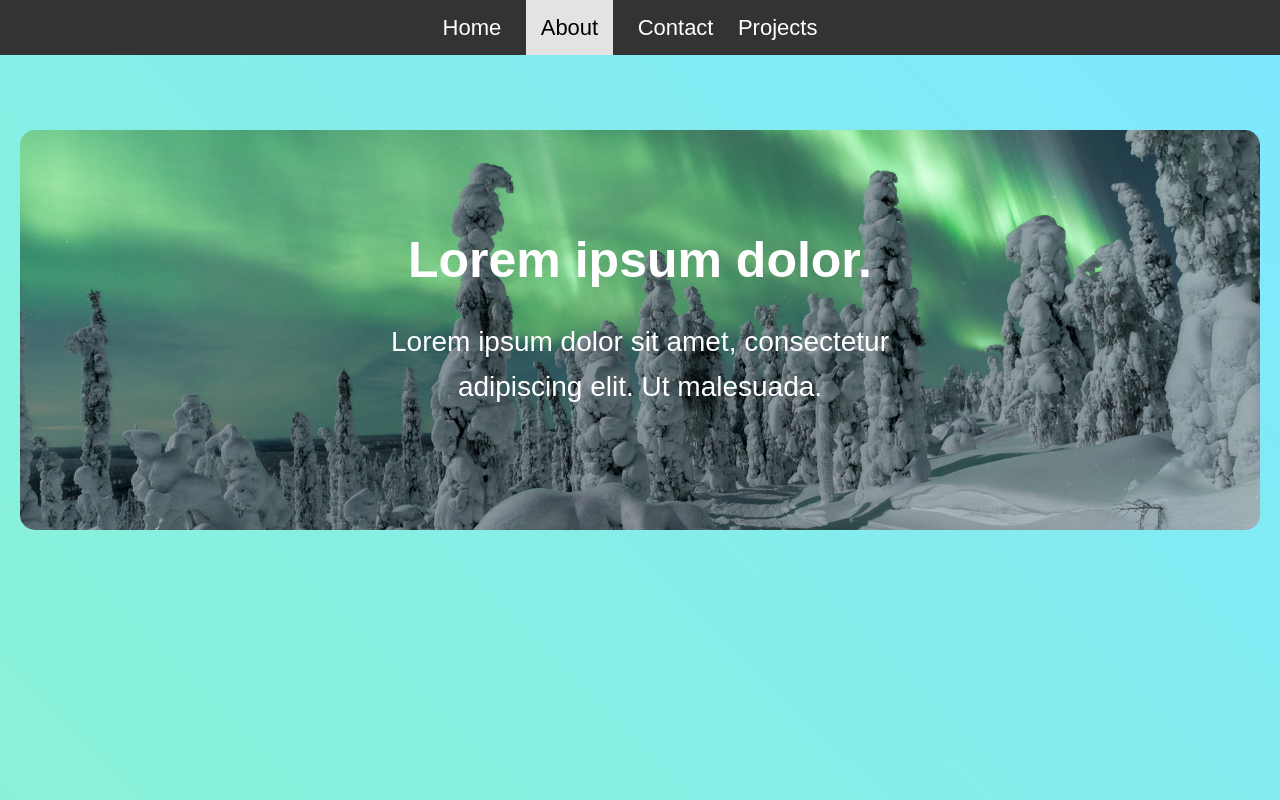
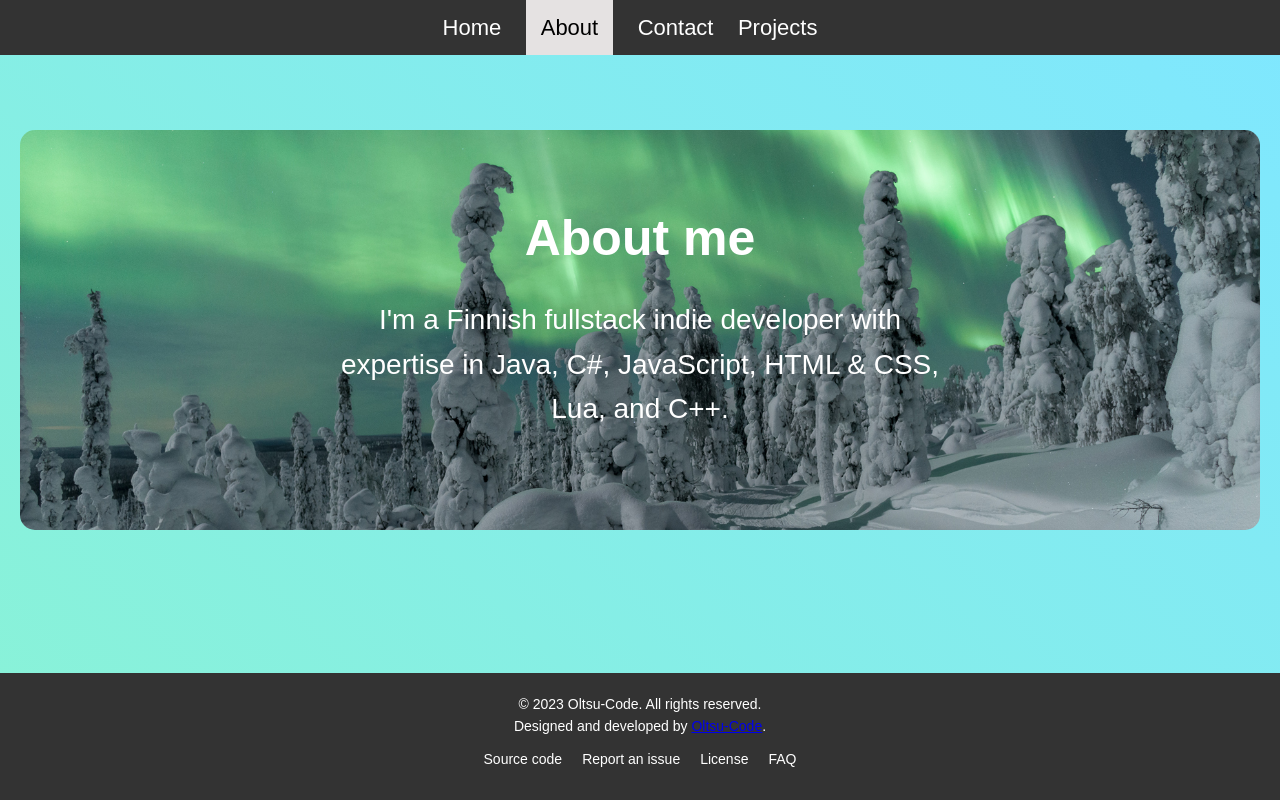
Before and after one commit to Oltsu-code/Oltsu-website, a plain HTML site: page frontend/pages/about.html in a window 1280 px wide. Drawn offline with Linux system fonts and the light colour scheme.

Commit message:
added footer

```diff
--- a/frontend/pages/about.html
+++ b/frontend/pages/about.html
@@ -35,12 +35,22 @@
     <main>
         <section class="hero">
             <div class="hero-content">
-                <h2>Lorem ipsum dolor.</h2>
-                <p>Lorem ipsum dolor sit amet, consectetur adipiscing elit. Ut malesuada.</p>
+                <h2>About me</h2>
+                <p>I'm a Finnish fullstack indie developer with expertise in Java, C#, JavaScript, HTML & CSS, Lua, and C++. </p>
             </div>
         </section>
+    </main>
 
-    </main>
+    <footer>
+        <p>&copy; 2023 Oltsu-Code. All rights reserved.</p>
+        <p>Designed and developed by <a href="https://github.com/Oltsu-code">Oltsu-Code</a>.</p>
+        <div class="footer-links">
+            <p><a href="https://github.com/Oltsu-code/Oltsu-website">Source code</a></p>
+            <p><a href="https://github.com/Oltsu-code/Oltsu-website/issues">Report an issue</a></p>
+            <p><a href="https://github.com/Oltsu-code/Oltsu-website/blob/main/LICENSE">License</a></p>
+            <p><a href="https://github.com/Oltsu-code/Oltsu-website/blob/main/FAQ.md">FAQ</a></p>
+        </div>
+    </footer>
 
     <script src="../js/script.js"></script>
 </body>
```
Also changed, not shown: frontend/pages/contact.html (+11 -2 lines), frontend/pages/home.html (+11 -0 lines).
